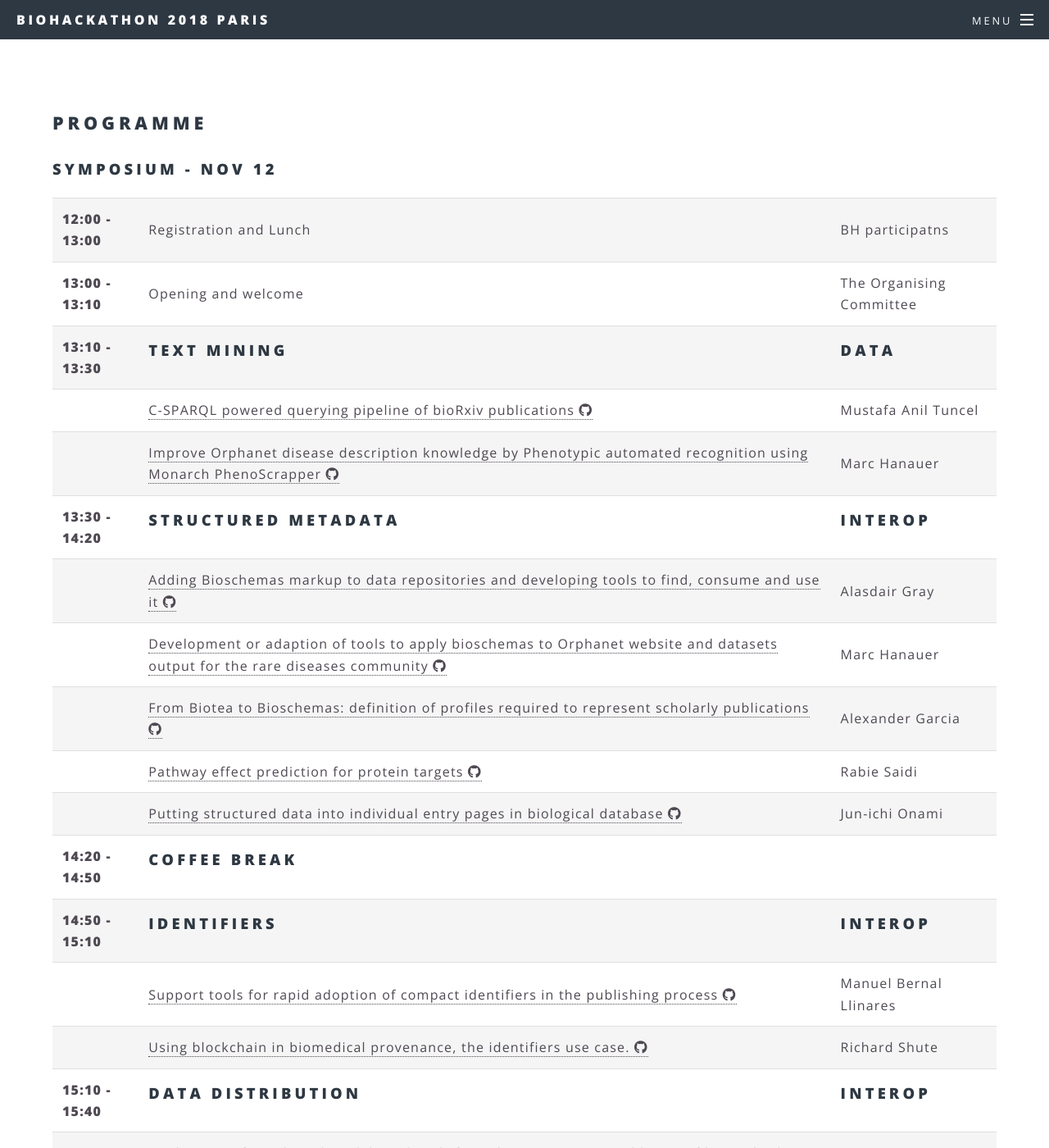
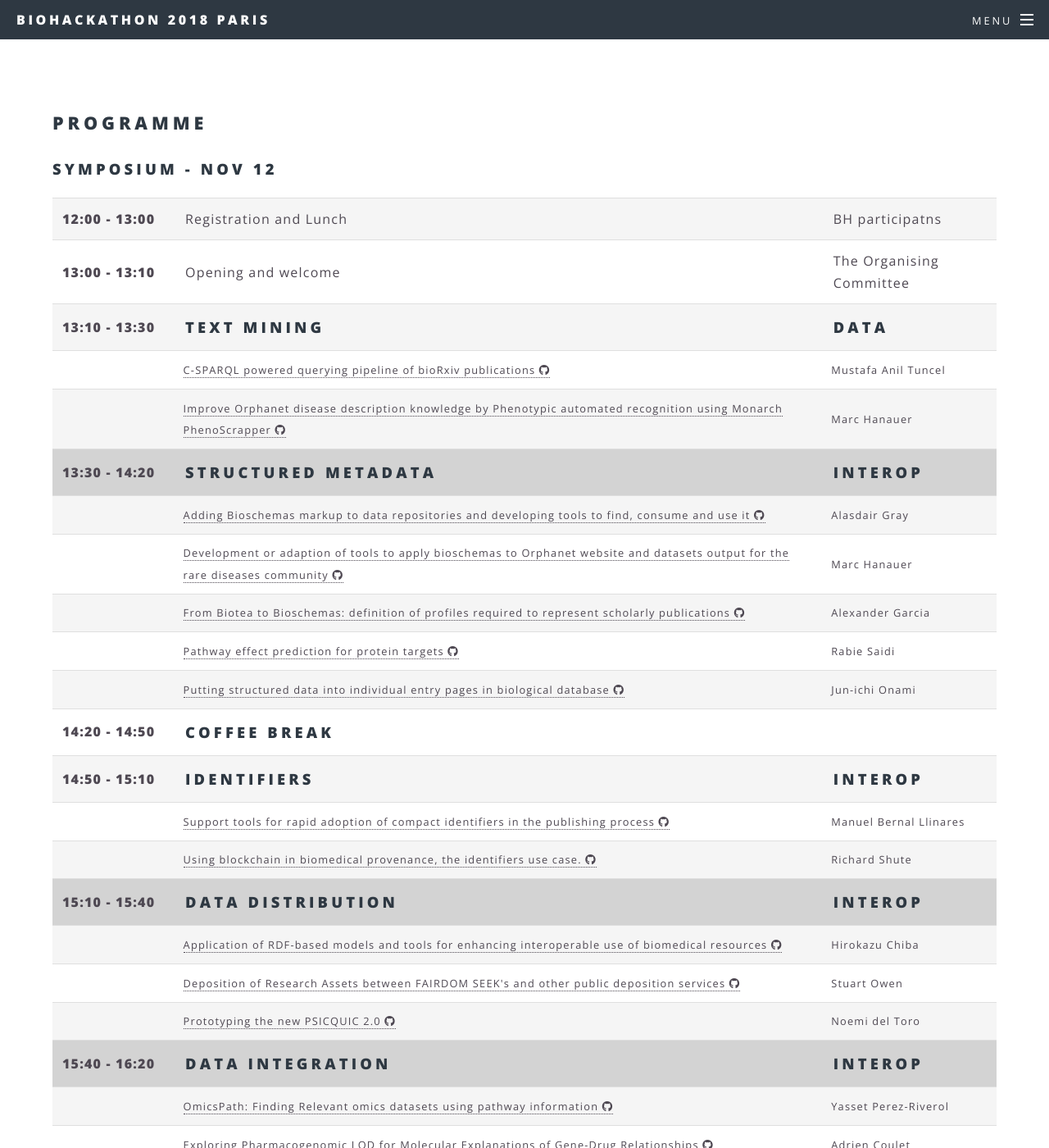
Before and after one commit to elixir-europe/bh2018paris, a Jekyll site: the page built from programme.html, in a window 1280 px wide and 1400 px high, scrolled down 318 px. Shown: the whole window at 82% size. Built offline with Jekyll 4.4.1, drawn with Linux system fonts in a browser that asks for light colours; nearby versions of some CDN libraries.

Commit message:
add styles for symposium table

```diff
--- a/css/main.scss
+++ b/css/main.scss
@@ -38,6 +38,14 @@
 		}
 	}
 }
+
+td.time {width:150px;}
+.schedule-table h3 {margin:0px;}
+.schedule-theme-row {background-color:lightgray}
+.schedule-table-project td {font-size:80%;}
+.schedule-break-row {colour: violet;}
+.schedule-break-row h3 {colour:violet;}
+.speaker h3 {color:#ed4933}
 
 body,
 input,
```
